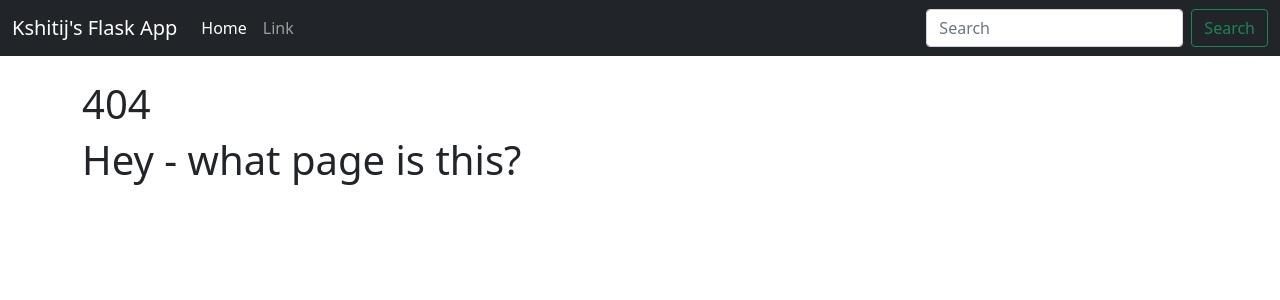
After one commit to mathurk29/capstone_flask, a Flask app: template templates/404.html in a window 1280 px wide. The commit adds this page. Shown: the top 300 px of the page. Run offline with Flask 2, Linux system fonts and the light colour scheme; the template is opened without the code that fills it, so the values that code supplies are empty.

Commit message:
learnt templates and bootstrap

```diff
--- a/app.py
+++ b/app.py
@@ -1,5 +1,7 @@
-from flask import Flask, render_template
-
+from flask import Flask, app, render_template
+from flask_wtf import FlaskForm
+from wtforms import StringField, SubmitField
+from wtforms.validators import DataRequired
 
 # Create a Flask instance
 application = Flask(__name__)
@@ -14,6 +16,11 @@ def index():
     return render_template("index.html")
 
 # localhost:5000/user/john
-@application.route("/user/<name>")
-def user(name):
-    return "<h1>Hello {}!!!</h1>".format(name)
+@application.route("/user/<username>")
+def user(username):
+    return render_template('user.html', username=username)
+
+
+@application.errorhandler(404)
+def page_not_found(e):
+    return render_template("404.html")
--- /dev/null
+++ b/templates/404.html
@@ -0,0 +1,8 @@
+{% extends 'base.html' %}
+
+{% block content%}
+
+<h1> 404 </h1>
+<h1> Hey - what page is this? </h1>
+
+{% endblock %}
--- /dev/null
+++ b/templates/base.html
@@ -0,0 +1,40 @@
+<!doctype html>
+<html lang="en">
+
+<head>
+    <!-- Required meta tags -->
+    <meta charset="utf-8">
+    <meta name="viewport" content="width=device-width, initial-scale=1">
+
+    <!-- Bootstrap CSS -->
+    <link href="https://cdn.jsdelivr.net/npm/bootstrap@5.1.1/dist/css/bootstrap.min.css" rel="stylesheet"
+        integrity="sha384-F3w7mX95PdgyTmZZMECAngseQB83DfGTowi0iMjiWaeVhAn4FJkqJByhZMI3AhiU" crossorigin="anonymous">
+
+    <title> This is base!</title>
+</head>
+
+<body>
+    {% include 'nav.html'%}
+    <br/>
+    <div class="container">
+        {% block content%}
+        {% endblock %}
+    </div>
+
+
+
+    <!-- Optional JavaScript; choose one of the two! -->
+
+    <!-- Option 1: Bootstrap Bundle with Popper -->
+    <script src="https://cdn.jsdelivr.net/npm/bootstrap@5.1.1/dist/js/bootstrap.bundle.min.js"
+        integrity="sha384-/bQdsTh/da6pkI1MST/rWKFNjaCP5gBSY4sEBT38Q/9RBh9AH40zEOg7Hlq2THRZ"
+        crossorigin="anonymous"></script>
+
+    <!-- Option 2: Separate Popper and Bootstrap JS -->
+    <!--
+    <script src="https://cdn.jsdelivr.net/npm/@popperjs/core@2.9.3/dist/umd/popper.min.js" integrity="sha384-W8fXfP3gkOKtndU4JGtKDvXbO53Wy8SZCQHczT5FMiiqmQfUpWbYdTil/SxwZgAN" crossorigin="anonymous"></script>
+    <script src="https://cdn.jsdelivr.net/npm/bootstrap@5.1.1/dist/js/bootstrap.min.js" integrity="sha384-skAcpIdS7UcVUC05LJ9Dxay8AXcDYfBJqt1CJ85S/CFujBsIzCIv+l9liuYLaMQ/" crossorigin="anonymous"></script>
+    -->
+</body>
+
+</html>
--- /dev/null
+++ b/templates/nav.html
@@ -0,0 +1,22 @@
+<nav class="navbar navbar-expand-lg navbar-dark bg-dark">
+    <div class="container-fluid">
+      <a class="navbar-brand" href="{{url_for('index') }}">Kshitij's Flask App</a>
+      <button class="navbar-toggler" type="button" data-bs-toggle="collapse" data-bs-target="#navbarSupportedContent" aria-controls="navbarSupportedContent" aria-expanded="false" aria-label="Toggle navigation">
+        <span class="navbar-toggler-icon"></span>
+      </button>
+      <div class="collapse navbar-collapse" id="navbarSupportedContent">
+        <ul class="navbar-nav me-auto mb-2 mb-lg-0">
+          <li class="nav-item">
+            <a class="nav-link active" aria-current="page" href="#">Home</a>
+          </li>
+          <li class="nav-item">
+            <a class="nav-link" href="#">Link</a>
+          </li>
+        </ul>
+        <form class="d-flex">
+          <input class="form-control me-2" type="search" placeholder="Search" aria-label="Search">
+          <button class="btn btn-outline-success" type="submit">Search</button>
+        </form>
+      </div>
+    </div>
+  </nav>
```
Also changed, not shown: application.py (+12 -5 lines), templates/index.html (+8 -2 lines), templates/user.html (added, +7 -0 lines).
